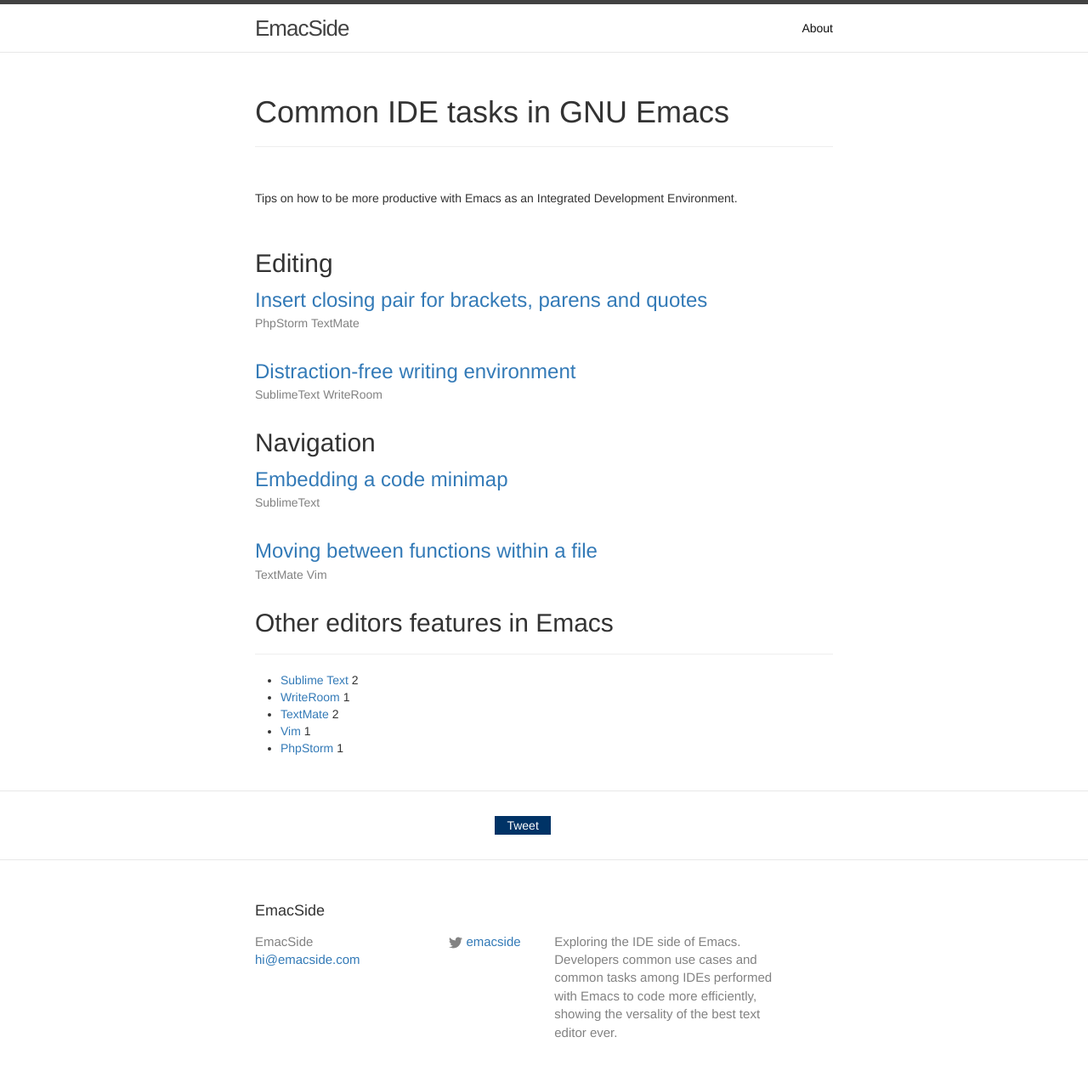
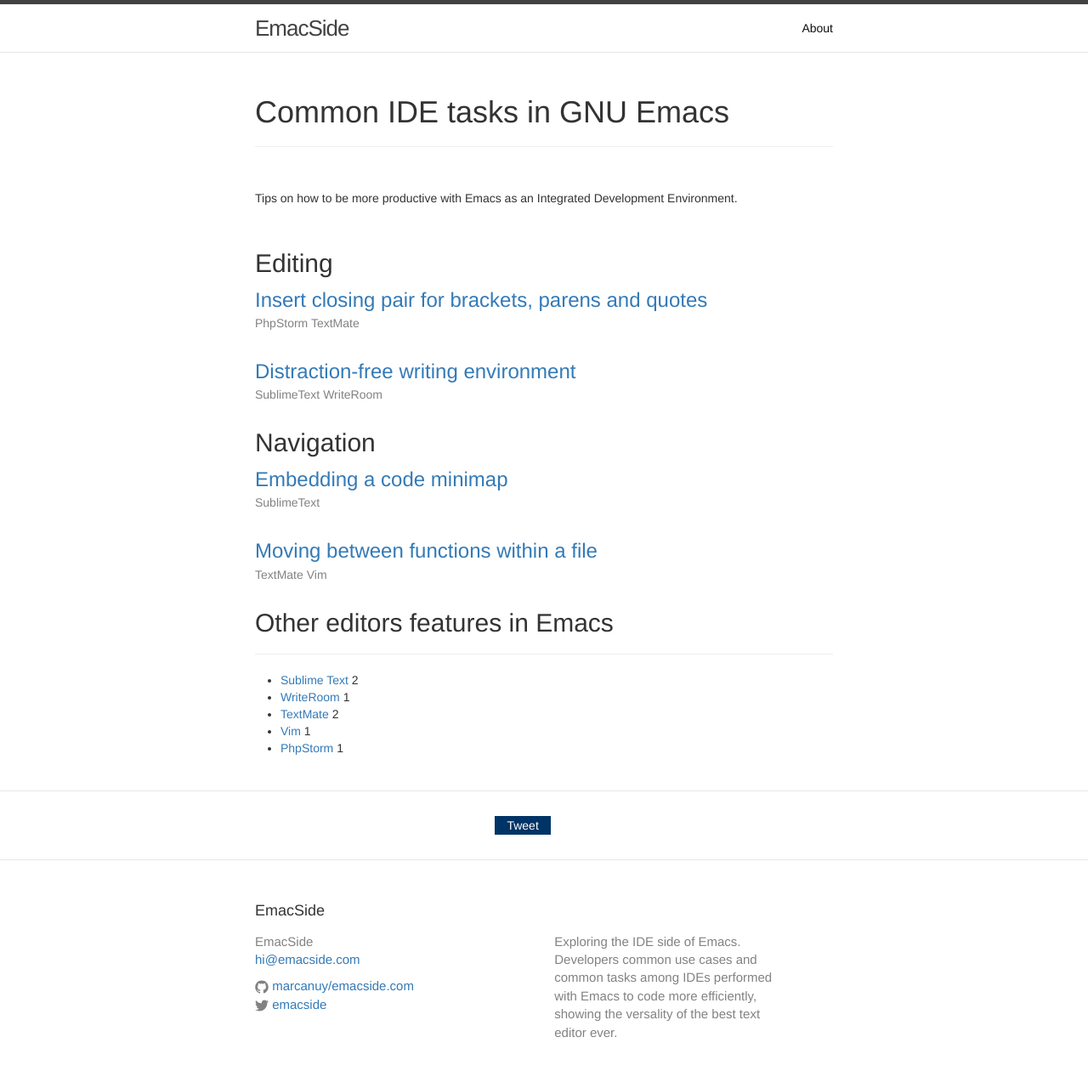
Before and after one commit to marcanuy/emacside.com, a Jekyll site: the page built from index.html, in a window 1280 px wide. Shown: the whole page at 85% size. Built offline with Jekyll 4.4.1, drawn with Linux system fonts in a browser that asks for light colours; nearby versions of some CDN libraries; comment, search, counter and statistics services are not loaded.

Commit message:
Added github repo into footer

```diff
--- a/_config.yml
+++ b/_config.yml
@@ -9,7 +9,7 @@
 baseurl: ""
 url: "http://emacside.com"
 twitter_username: emacside
-#github_username:  emacside
+github_username:  marcanuy/emacside.com
 
 # Outputting
 permalink: none
--- a/_includes/footer.html
+++ b/_includes/footer.html
@@ -28,10 +28,7 @@
           <li>{{ site.title }}</li>
           <li><a href="mailto:{{ site.email }}">{{ site.email }}</a></li>
         </ul>
-      </div>
-
-      <div class="footer-col  footer-col-2">
-        <ul class="social-media-list">
+	<ul class="social-media-list">
           {% if site.github_username %}
           <li>
             <a href="https://github.com/{{ site.github_username }}">
@@ -60,7 +57,11 @@
             </a>
           </li>
           {% endif %}
-        </ul>
+	</ul>
+      </div>
+
+      <div class="footer-col  footer-col-2">
+
       </div>
 
       <div class="footer-col  footer-col-3">
```
